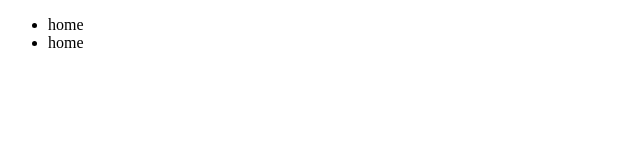
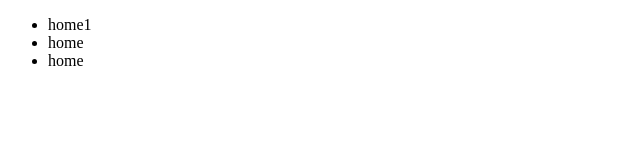
Before and after one commit to Lukachomakha/smart-academy-11-lesson5, a plain HTML site: page index.html in a window 1280 px wide. Shown: the full height of the page, 0-640 px from the left. Drawn offline with Linux system fonts and the light colour scheme.

Commit message:
apdate a tag contant

```diff
--- a/index.html
+++ b/index.html
@@ -7,6 +7,7 @@
 	<header>
 		<nav>
 			<ul>
+				<li>home1</li>
 				<li>home</li>
 				<li>home</li>
 			</ul>
```
